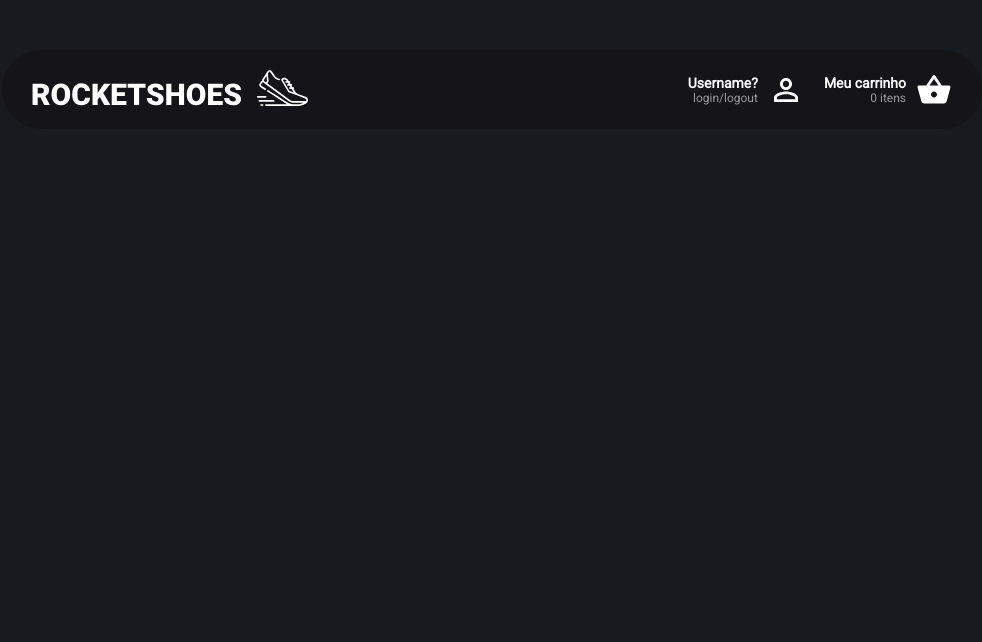
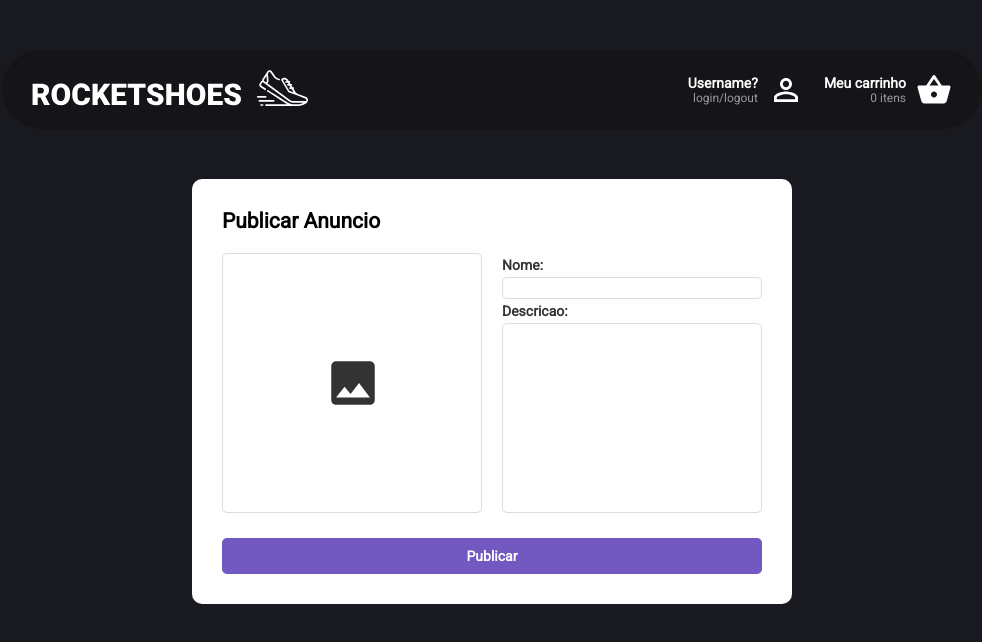
Before and after one commit to ricardo-rp/shoestore, a React (Create React App) app: page /new_product in a window 1280 px wide. Shown: the top 642 px of the page, without its empty margins (148-1130 px from the left). Built offline with nearby package versions, Linux system fonts and the light colour scheme.

Commit message:
Added new product route

```diff
--- /dev/null
+++ b/src/pages/NewProduct/index.js
@@ -0,0 +1,29 @@
+import React, { Component } from "react";
+import { Link } from "react-router-dom";
+
+import { Container, ImageContainer } from "./styles";
+import { MdImage } from "react-icons/md";
+
+export default class Announce extends Component {
+  render() {
+    return (
+      <Container>
+        <form>
+          <strong>Publicar Anuncio</strong>
+          <div>
+            <ImageContainer>
+              <MdImage size={60} color="#333" />
+            </ImageContainer>
+            <div>
+              <span>Nome:</span>
+              <input name="name" type="text" />
+              <span>Descricao:</span>
+              <textarea name="desc" type="text" maxlength={210} />
+            </div>
+          </div>
+          <button type="button">Publicar</button>
+        </form>
+      </Container>
+    );
+  }
+}
--- /dev/null
+++ b/src/pages/NewProduct/styles.js
@@ -0,0 +1,86 @@
+import styled from "styled-components";
+
+import { darken } from "polished";
+
+export const ImageContainer = styled.div`
+  display: flex;
+  padding: 100px;
+  margin-right: 20px;
+
+  height: 260px;
+  width: 260px;
+
+  border: 1px solid #ddd;
+  border-radius: 5px;
+  color: #666;
+`;
+
+export const Container = styled.div`
+  justify-content: center;
+  display: flex;
+
+  form {
+    flex-direction: column;
+    border-radius: 10px;
+    background: #fff;
+    display: flex;
+    padding: 30px;
+
+    strong {
+      font-weight: bold;
+      font-size: 21px;
+      align: center;
+    }
+
+    div {
+      margin-top: 10px;
+      display: flex;
+
+      div {
+        flex-direction: column;
+        display: flex;
+        justify-content: flex-start;
+
+        span {
+          font-weight: bold;
+          line-height: 24px;
+          color: #333;
+        }
+
+        input {
+          border: 1px solid #ddd;
+          border-radius: 5px;
+          height: 22px;
+          color: #666;
+        }
+
+        textarea {
+          border: 1px solid #ddd;
+          border-radius: 5px;
+          overflow: auto;
+          height: 190px;
+          resize: none;
+          color: #666;
+          rows: 12;
+          width: 260px;
+        }
+      }
+    }
+
+    button {
+      background: #7159c1;
+      border-radius: 5px;
+      font-weight: bold;
+      margin-top: 25px;
+      padding: 10px;
+      color: #fff;
+      border: 0;
+
+      transition: background 0.2s;
+
+      &:hover {
+        background: ${darken(0.06, "#7159c1")};
+      }
+    }
+  }
+`;
--- a/src/routes.js
+++ b/src/routes.js
@@ -5,6 +5,7 @@ import Home from "./pages/Home";
 import Cart from "./pages/Cart";
 import SignUp from "./pages/SignUp";
 import Login from "./pages/Login";
+import NewProduct from "./pages/NewProduct";
 
 export default function Routes() {
   return (
@@ -13,6 +14,7 @@ export default function Routes() {
       <Route path="/cart" component={Cart} />
       <Route path="/signup" component={SignUp} />
       <Route path="/login" component={Login} />
+      <Route path="/new_product" component={NewProduct} />
     </Switch>
   );
 }
```
